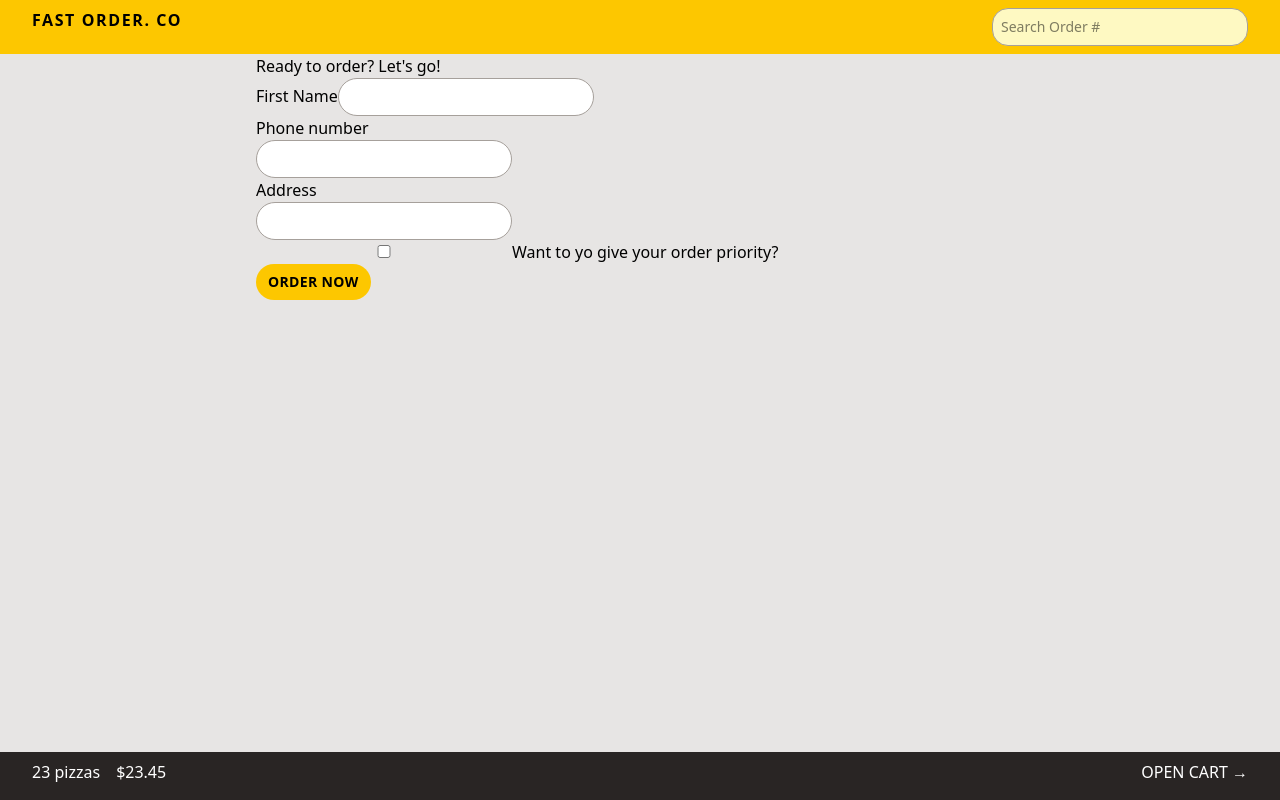
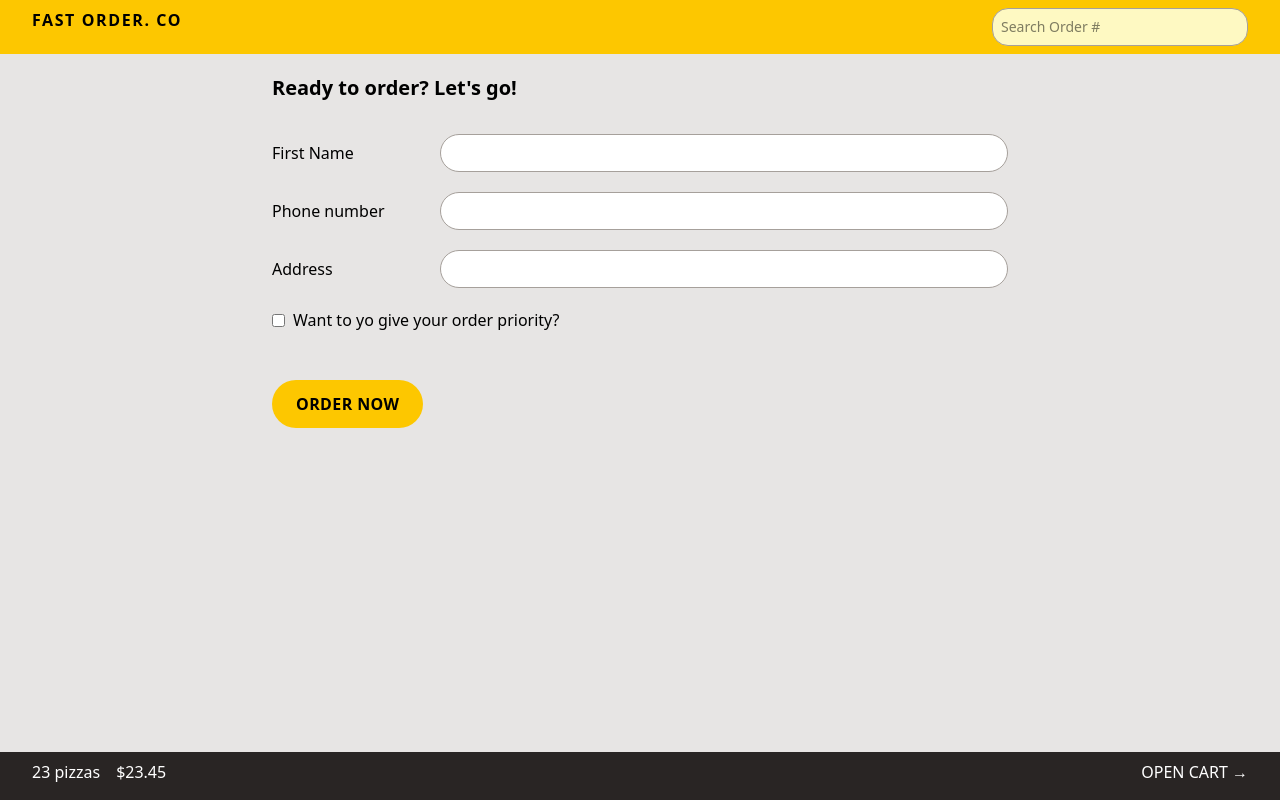
Before and after one commit to RezaPahlevi1/fast-order, a React (Vite) app: page /order/new in a window 1280 px wide. Built offline with nearby package versions, Linux system fonts and the light colour scheme.

Commit message:
feat: styling cart and create user

```diff
--- a/index.html
+++ b/index.html
@@ -4,7 +4,7 @@
     <meta charset="UTF-8" />
     <link rel="icon" type="image/svg+xml" href="/vite.svg" />
     <meta name="viewport" content="width=device-width, initial-scale=1.0" />
-    <title>fast-order</title>
+    <title>Fast Order Co.</title>
   </head>
   <body class="bg-stone-200">
     <div id="root"></div>
--- a/src/features/cart/Cart.jsx
+++ b/src/features/cart/Cart.jsx
@@ -1,6 +1,7 @@
 import { Link } from "react-router-dom";
 import LinkButton from "../../ui/LinkButton";
 import Button from "../../ui/Button";
+import CartItem from "./CartItem";
 
 const fakeCart = [
   {
@@ -30,14 +31,22 @@ function Cart() {
   const cart = fakeCart;
 
   return (
-    <div>
+    <div className="mt-2 px-8 py-2">
       <LinkButton to="/menu">&larr; Back to menu</LinkButton>
-      <h2>Your cart, %NAME%</h2>
+      <h2 className="font-bold text-xl">Your cart, %NAME%</h2>
 
-      <div>
-        <Button to="/order/new">Order pizzas</Button>
+      <ul className="divide-y divide-stone-300 border-b border-b-stone-300 mt-2">
+        {cart.map((item) => (
+          <CartItem item={item} key={item.pizzaId} />
+        ))}
+      </ul>
 
-        <button>Clear cart</button>
+      <div className="mt-4 space-x-2">
+        <Button to="/order/new" type="primary">
+          Order pizzas
+        </Button>
+
+        <Button type="secondary">Clear cart</Button>
       </div>
     </div>
   );
--- a/src/features/cart/CartItem.jsx
+++ b/src/features/cart/CartItem.jsx
@@ -1,15 +1,17 @@
+import Button from "../../ui/Button";
 import { formatCurrency } from "../../utils/helpers";
 
 function CartItem({ item }) {
   const { pizzaId, name, quantity, totalPrice } = item;
 
   return (
-    <li>
-      <p>
+    <li className="py-3 sm:flex sm:justify-between sm:items-center">
+      <p className="mb-3 sm:mb-0">
         {quantity}&times; {name}
       </p>
-      <div>
-        <p>{formatCurrency(totalPrice)}</p>
+      <div className="flex justify-between items-center sm:space-x-4">
+        <p className="text-xs font-bold">{formatCurrency(totalPrice)}</p>
+        <Button type="small">Delete</Button>
       </div>
     </li>
   );
--- a/src/features/menu/MenuItem.jsx
+++ b/src/features/menu/MenuItem.jsx
@@ -1,15 +1,20 @@
 import { formatCurrency } from "../../utils/helpers";
+import Button from "../../ui/Button";
 
 function MenuItem({ pizza }) {
   const { id, name, unitPrice, ingredients, soldOut, imageUrl } = pizza;
 
   return (
     <li className="flex gap-5 py-2 px-2 cursor-pointer hover:bg-yellow-100/20 transition-all duration-200">
-      <img className="h-24" src={imageUrl} alt={name} />
-      <div className="flex flex-col">
+      <img
+        className={`h-24 ${soldOut ? "grayscale opacity-60" : ""}`}
+        src={imageUrl}
+        alt={name}
+      />
+      <div className="flex grow flex-col">
         <p>{name}</p>
         <p>{ingredients.join(", ")}</p>
-        <div className="mt-auto text-sm">
+        <div className="mt-auto flex items-center justify-between text-sm">
           {!soldOut ? (
             <p>{formatCurrency(unitPrice)}</p>
           ) : (
@@ -17,6 +22,7 @@ function MenuItem({ pizza }) {
               Sold out
             </p>
           )}
+          <Button type="small">Add to cart</Button>
         </div>
       </div>
     </li>
--- a/src/features/order/CreateOrder.jsx
+++ b/src/features/order/CreateOrder.jsx
@@ -47,31 +47,47 @@ function CreateOrder() {
   const formErrors = useActionData();
 
   return (
-    <div>
-      <h2>Ready to order? Let's go!</h2>
+    <div className="px-4 py-5">
+      <h2 className="mb-8 text-xl font-semibold">Ready to order? Let's go!</h2>
 
       <Form method="POST">
-        <div>
-          <label>First Name</label>
-          <input className="input" type="text" name="customer" required />
-        </div>
-
-        <div>
-          <label>Phone number</label>
-          <div>
-            <input className="input" type="tel" name="phone" required />
-          </div>
-          {formErrors?.phone && <p>{formErrors.phone}</p>}
-        </div>
-
-        <div>
-          <label>Address</label>
-          <div>
-            <input className="input" type="text" name="address" required />
+        <div className="flex flex-col mb-5 gap-2 sm:flex-row sm:items-center">
+          <label className="sm:basis-40">First Name</label>
+          <div className="grow">
+            <input
+              className="input w-full"
+              type="text"
+              name="customer"
+              required
+            />
           </div>
         </div>
 
-        <div>
+        <div className="flex flex-col mb-5 gap-2 sm:flex-row sm:items-center">
+          <label className="sm:basis-40">Phone number</label>
+          <div className="grow">
+            <input className="input w-full" type="tel" name="phone" required />
+          </div>
+          {formErrors?.phone && (
+            <p className="bg-red-100 text-xs p-2 rounded-md text-red-800">
+              {formErrors.phone}
+            </p>
+          )}
+        </div>
+
+        <div className="flex flex-col mb-5 gap-2 sm:flex-row sm:items-center">
+          <label className="sm:basis-40">Address</label>
+          <div className="grow">
+            <input
+              className="input w-full"
+              type="text"
+              name="address"
+              required
+            />
+          </div>
+        </div>
+
+        <div className="mb-12 flex gap-2 sm:flex-row sm:items-center">
           <input
             className="input"
             type="checkbox"
@@ -86,7 +102,7 @@ function CreateOrder() {
         <div>
           <input type="hidden" name="cart" value={JSON.stringify(cart)} />
 
-          <Button disabled={isSubmitting}>
+          <Button disabled={isSubmitting} type="primary">
             {isSubmitting ? "Placing order..." : "Order now"}
           </Button>
         </div>
--- a/src/features/user/CreateUser.jsx
+++ b/src/features/user/CreateUser.jsx
@@ -24,7 +24,7 @@ function CreateUser() {
 
       {username !== "" && (
         <div>
-          <Button>Start ordering</Button>
+          <Button type="primary">Start ordering</Button>
         </div>
       )}
     </form>
--- a/src/index.css
+++ b/src/index.css
@@ -2,7 +2,7 @@
 
 @layer components {
   .input {
-    @apply border border-stone-400 bg-white w-full rounded-full p-2 focus:outline-none focus:ring focus:ring-yellow-400 transition-all duration-300 text-sm sm:w-64;
+    @apply border border-stone-400 bg-white rounded-full p-2 focus:outline-none focus:ring focus:ring-yellow-400 transition-all duration-300 text-sm;
   }
 
   /* https://dev.to/afif/i-made-100-css-loaders-for-your-next-project-4eje */
--- a/src/ui/Button.jsx
+++ b/src/ui/Button.jsx
@@ -1,17 +1,24 @@
 import { Link } from "react-router-dom";
 
-function Button({ children, disabled, to }) {
-  const className =
-    "bg-yellow-400 inline-block px-3 py-2 text-sm rounded-full uppercase transition-colors duration-300 font-semibold tracking-wide hover:bg-yellow-500 cursor-pointer";
+function Button({ children, disabled, to, type }) {
+  const base =
+    "bg-yellow-400 inline-block  rounded-full uppercase transition-colors duration-300 font-semibold tracking-wide hover:bg-yellow-500 cursor-pointer";
+
+  const styles = {
+    primary: base + " px-4 py-3 md:px-6 md-py-4",
+    small: base + " px-4 py-2 md:px-5 md-py-2.5 text-xs",
+    secondary:
+      "bg-stone-300 text-stone-600 inline-block px-4 py-3 rounded-full uppercase transition-colors duration-300 font-semibold tracking-wide hover:bg-stone-400 cursor-pointer",
+  };
 
   if (to)
     return (
-      <Link to={to} className={className}>
+      <Link to={to} className={styles[type]}>
         {children}
       </Link>
     );
   return (
-    <button className={className} disabled={disabled}>
+    <button className={styles[type]} disabled={disabled}>
       {children}
     </button>
   );
```
